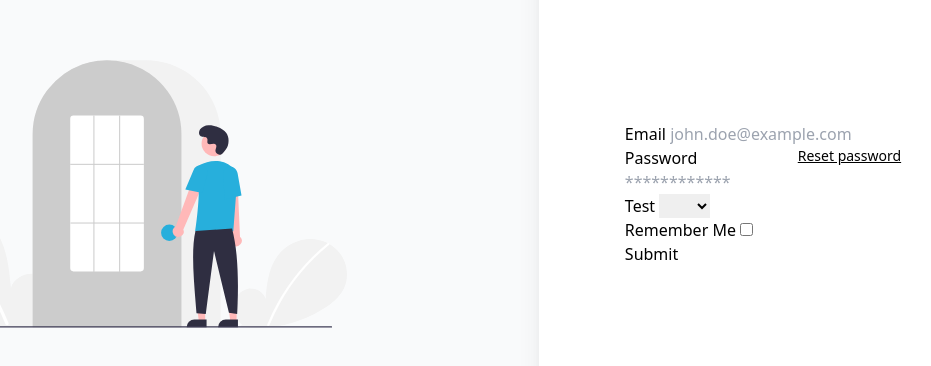
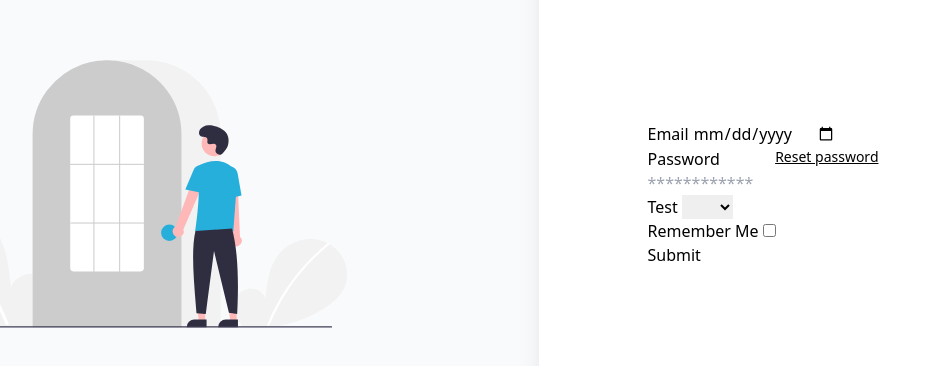
Before and after one commit to UltraCakeBakery/kit-forms, a SvelteKit app: page / in a window 1280 px wide. Shown: the part 206-572 px from the top of the page, without its empty margins (293-1224 px from the left). Built offline with nearby package versions, Linux system fonts and the light colour scheme.

Commit message:
chore: example broken date validation form config

```diff
--- a/src/routes/forms.ts
+++ b/src/routes/forms.ts
@@ -6,9 +6,13 @@ export default create({
 	login: {
 		fields: {
 			email: {
-				type: 'email',
+				type: 'date',
 				placeholder: 'john.doe@example.com',
-				required: true
+				required: true,
+				validate: {
+					minDate: new Date('03/19/2023'),
+					maxDate: new Date('10/19/2023')
+				}
 			},
 			password: {
 				type: 'password',
```
